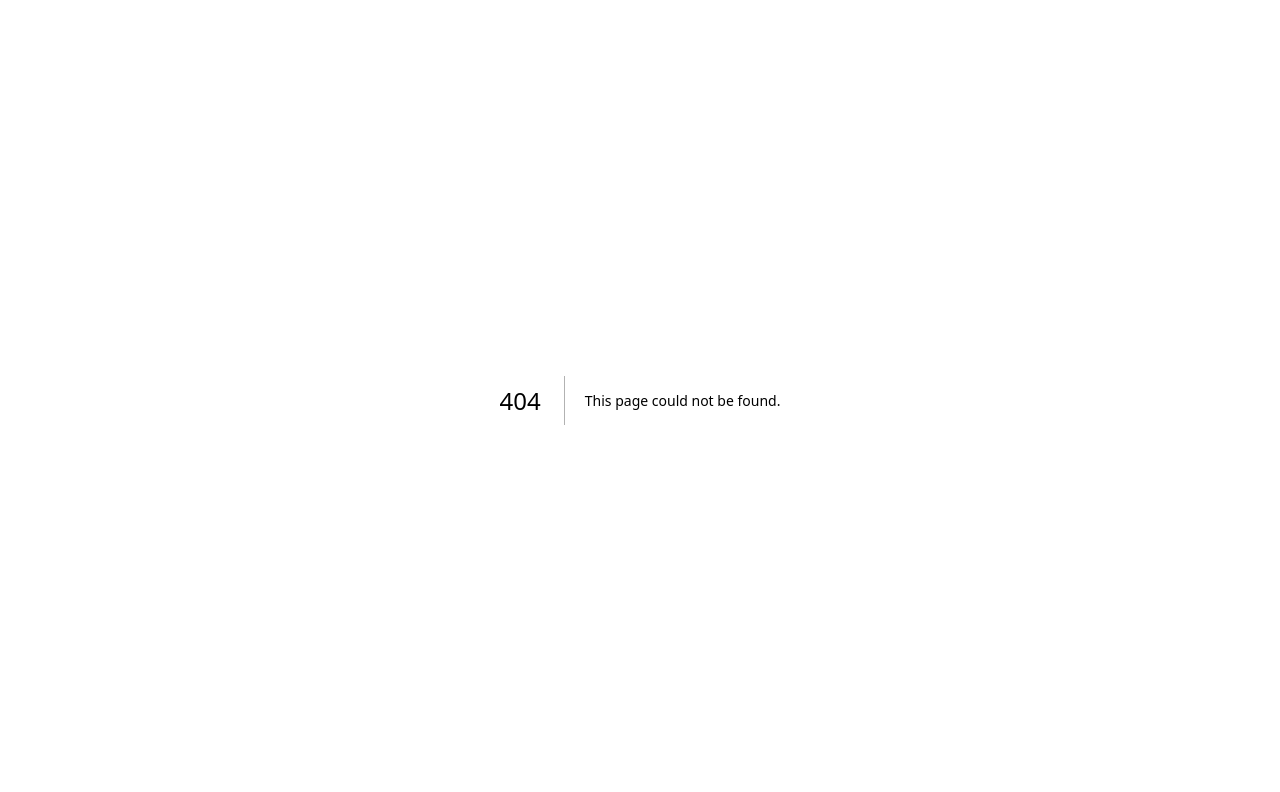
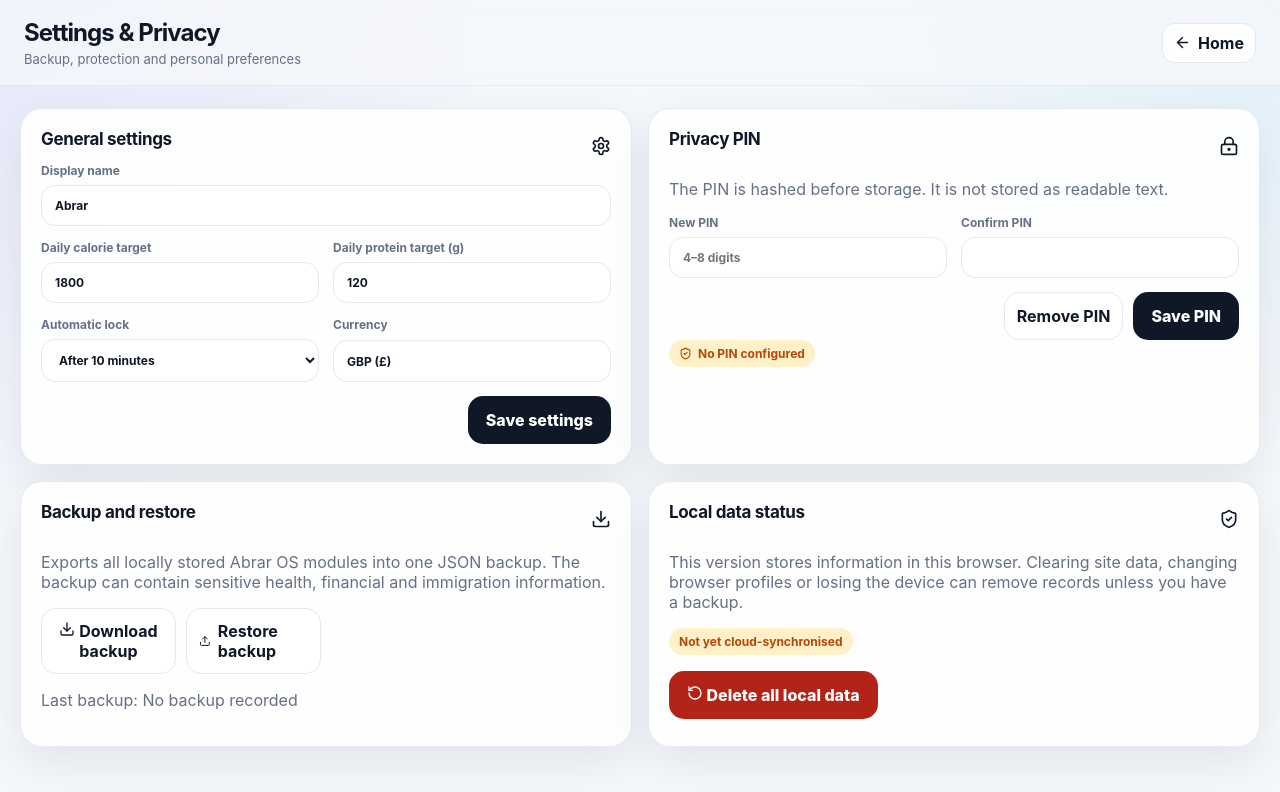
Before and after one commit to abrarmehmood423-code/abrar-os, a Next.js app: page /settings in a window 1280 px wide. Before the commit this address had no page. Shown: the top 792 px of the page. Built offline with nearby package versions, Linux system fonts and the light colour scheme.

Commit message:
Add settings route

```diff
--- /dev/null
+++ b/app/settings/page.tsx
@@ -0,0 +1,5 @@
+import SettingsCentre from "@/components/settings-centre";
+
+export default function SettingsPage() {
+  return <SettingsCentre />;
+}
```
